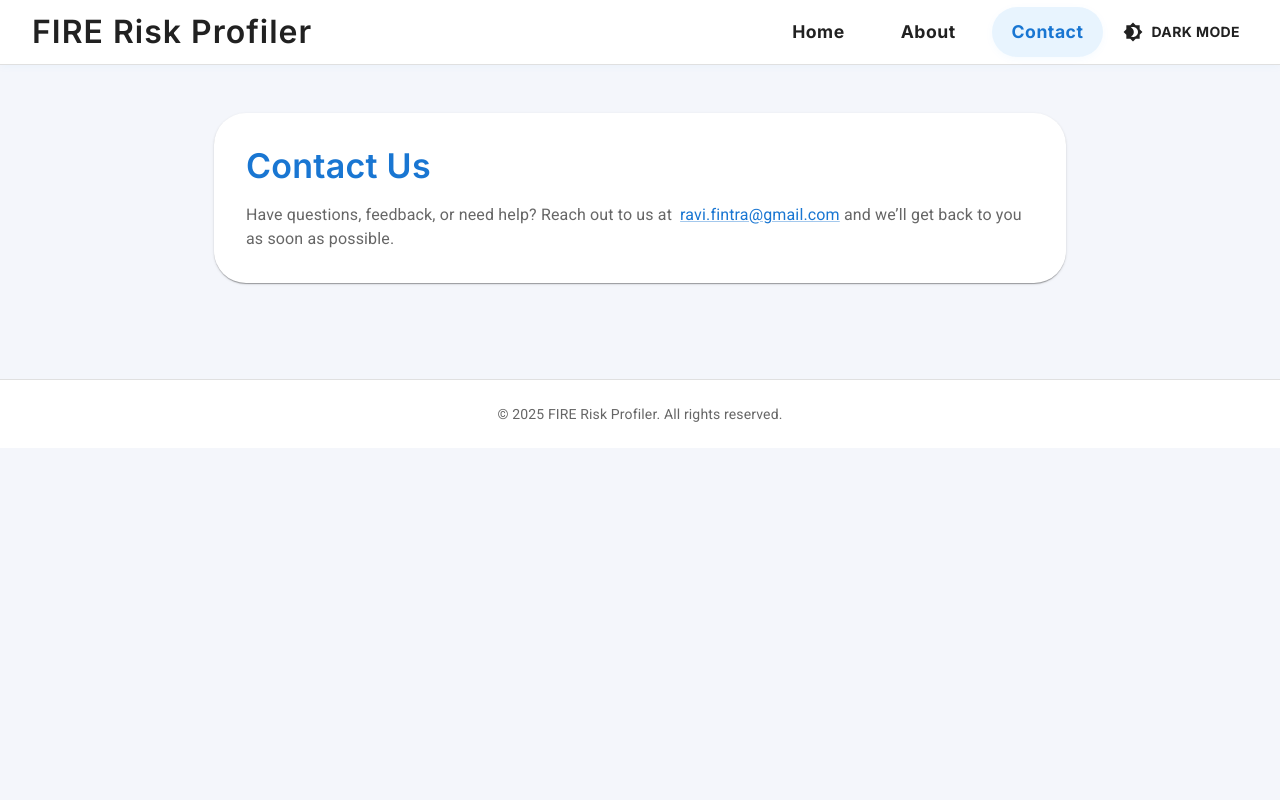
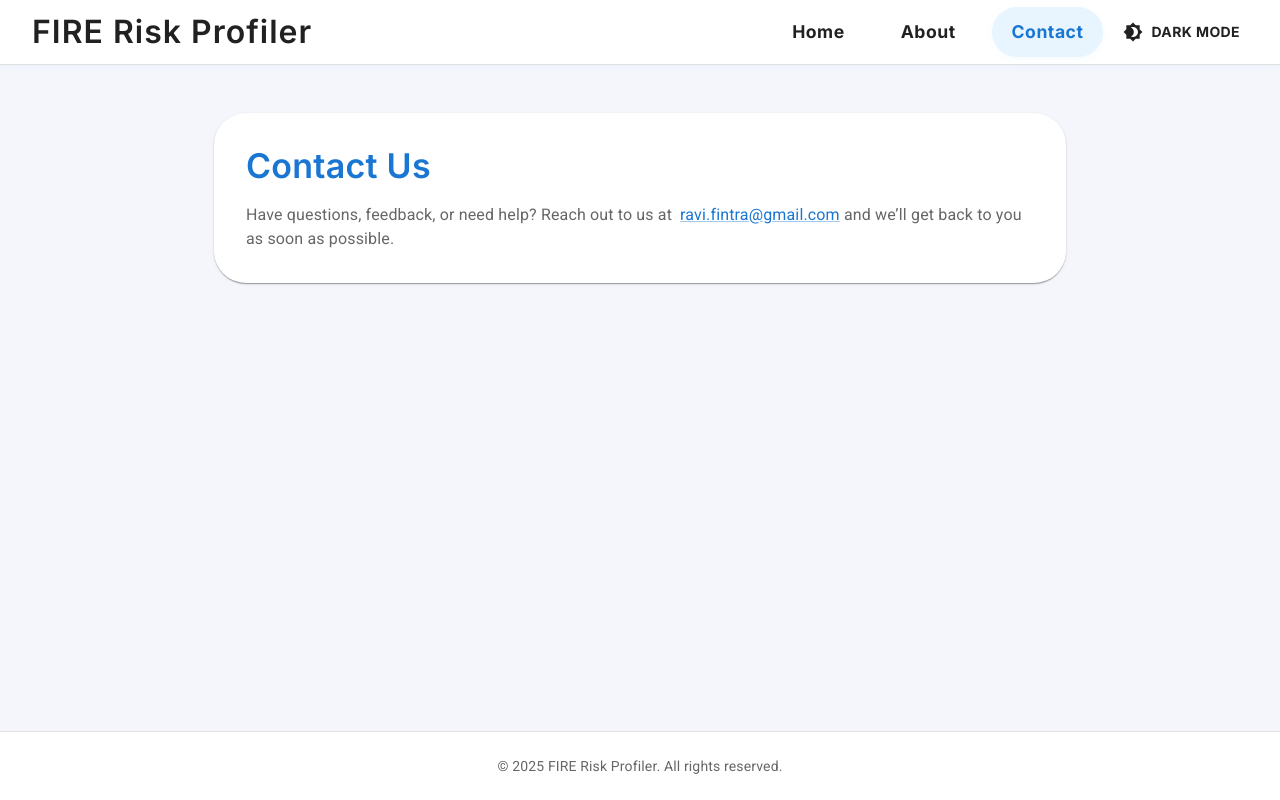
Before and after one commit to Advaya24/fire-risk-assessment, a React (Vite) app: page /contact in a window 1280 px wide. Built offline with nearby package versions, Linux system fonts and the light colour scheme.

Commit message:
Fix content filling screen

```diff
--- a/src/App.jsx
+++ b/src/App.jsx
@@ -572,13 +572,16 @@ export default function App() {
   return (
     <ThemeProvider theme={theme}>
       <CssBaseline />
+      <Box sx={{ minHeight: '100vh', display: 'flex', flexDirection: 'column' }}>
         <BrowserRouter>
           <Header ColorModeToggle={ColorModeToggle} />
+          <Box sx={{ flexGrow: 1, display: 'flex', flexDirection: 'column' }}>
             <Routes>
               <Route path="/" element={<MainFormPage />} />
               <Route path="/about" element={<About />} />
               <Route path="/contact" element={<Contact />} />
             </Routes>
+          </Box>
           <Footer />
           {/* Back to Top Button */}
           <Zoom in={showScroll}>
@@ -603,6 +606,7 @@ export default function App() {
             </Fab>
           </Zoom>
         </BrowserRouter>
+      </Box>
     </ThemeProvider>
   );
 }
```
Lines whose indentation alone changed are shown as unchanged.
